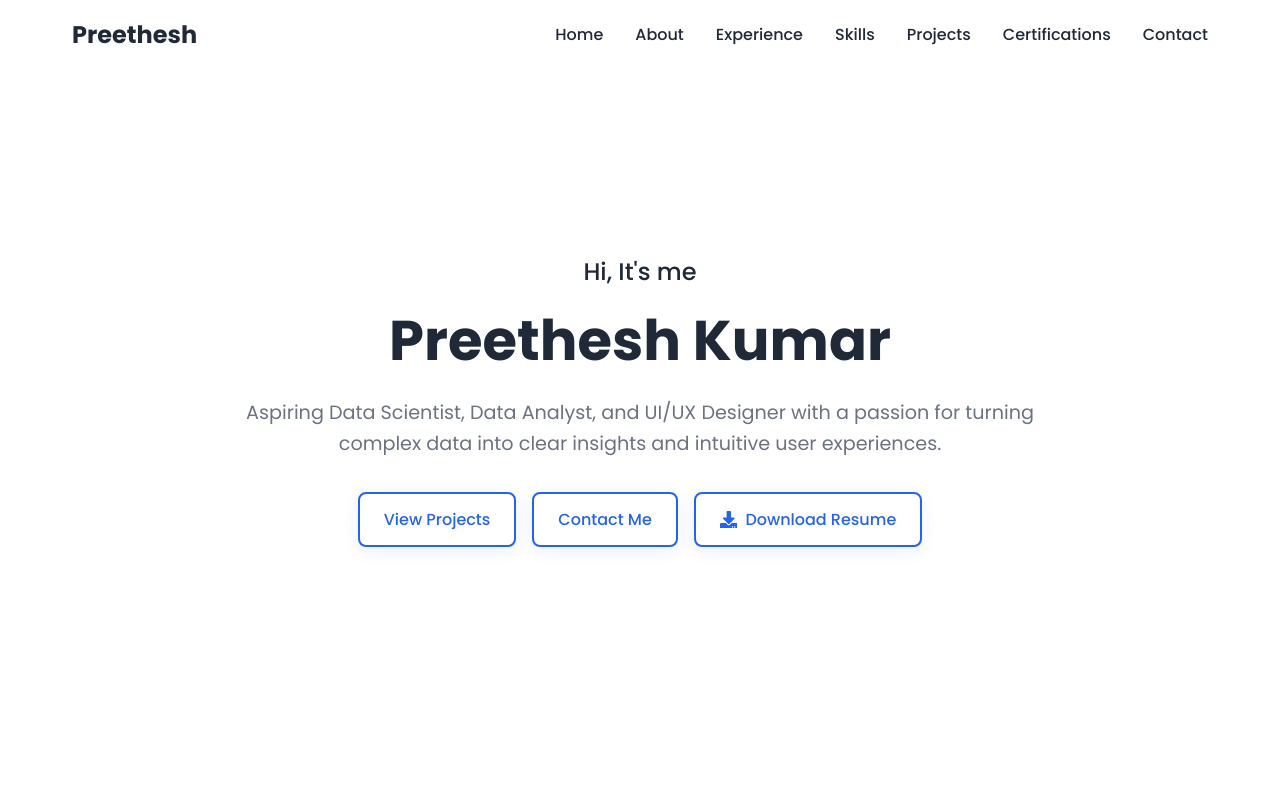
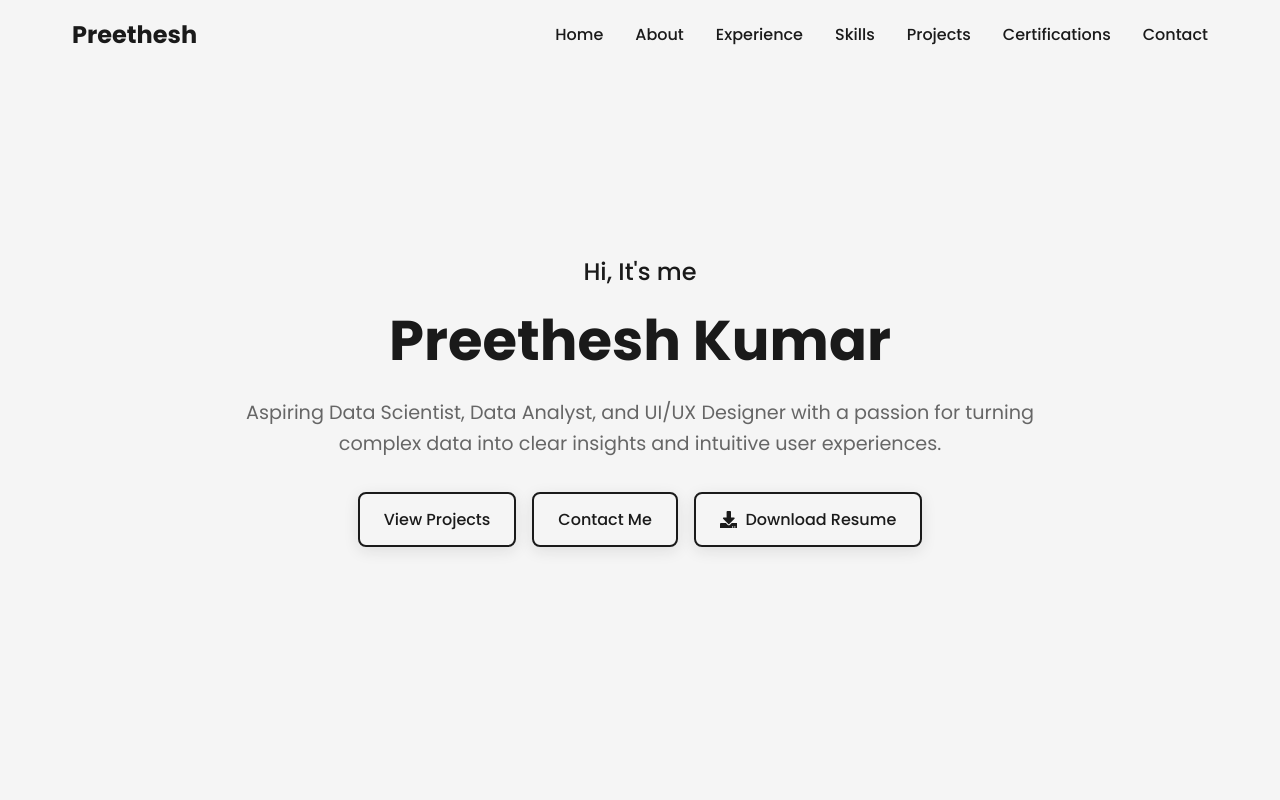
Before and after one commit to Preethesh29/Preethesh_kumar_PF, a React (Vite) app: page / in a window 1280 px wide. Shown: the top 800 px of the page. Built offline with nearby package versions, Linux system fonts and the light colour scheme.

Commit message:
updated colors

```diff
--- a/src/App.css
+++ b/src/App.css
@@ -1,10 +1,10 @@
 :root {
-  --primary-color: #2563eb;
-  --secondary-color: #1e40af;
-  --text-color: #1f2937;
-  --light-text: #6b7280;
-  --background: #ffffff;
-  --section-bg: #f3f4f6;
+  --primary-color: #1a1a1a;    /* Deep black */
+  --secondary-color: #333333;  /* Dark gray */
+  --text-color: #1a1a1a;       /* Deep black */
+  --light-text: #666666;       /* Medium gray */
+  --background: #f5f5f5;       /* Light gray background */
+  --section-bg: #e5e5e5;       /* Slightly darker gray for sections */
 
 }
 
--- a/src/components/Hero.jsx
+++ b/src/components/Hero.jsx
@@ -84,29 +84,29 @@ const HeroButton = styled(motion.a)`
   justify-content: center;
 
   &.primary {
-    background: #2563eb;
+    background: var(--primary-color);
     color: white;
     border: none;
-    box-shadow: 0 4px 15px rgba(37, 99, 235, 0.2);
+    box-shadow: 0 4px 15px rgba(26, 26, 26, 0.2);
 
     &:hover {
-      background: #1d4ed8;
+      background: var(--secondary-color);
       transform: translateY(-2px);
-      box-shadow: 0 6px 20px rgba(37, 99, 235, 0.3);
+      box-shadow: 0 6px 20px rgba(26, 26, 26, 0.3);
     }
   }
 
   &.secondary {
     background: transparent;
-    border: 2px solid #2563eb;
-    color: #2563eb;
-    box-shadow: 0 4px 15px rgba(37, 99, 235, 0.1);
+    border: 2px solid var(--primary-color);
+    color: var(--primary-color);
+    box-shadow: 0 4px 15px rgba(26, 26, 26, 0.1);
 
     &:hover {
-      background: #2563eb;
+      background: var(--primary-color);
       color: white;
       transform: translateY(-2px);
-      box-shadow: 0 6px 20px rgba(37, 99, 235, 0.2);
+      box-shadow: 0 6px 20px rgba(26, 26, 26, 0.2);
     }
   }
 
--- a/src/components/Projects.jsx
+++ b/src/components/Projects.jsx
@@ -120,29 +120,29 @@ const ProjectButton = styled(motion.a)`
   justify-content: center;
 
   &.primary {
-    background: #2563eb;
+    background: var(--primary-color);
     color: white;
     border: none;
-    box-shadow: 0 4px 15px rgba(37, 99, 235, 0.2);
+    box-shadow: 0 4px 15px rgba(26, 26, 26, 0.2);
 
     &:hover {
-      background: #1d4ed8;
+      background: var(--secondary-color);
       transform: translateY(-2px);
-      box-shadow: 0 6px 20px rgba(37, 99, 235, 0.3);
+      box-shadow: 0 6px 20px rgba(26, 26, 26, 0.3);
     }
   }
 
   &.secondary {
     background: transparent;
-    border: 2px solid #2563eb;
-    color: #2563eb;
-    box-shadow: 0 4px 15px rgba(37, 99, 235, 0.1);
+    border: 2px solid var(--primary-color);
+    color: var(--primary-color);
+    box-shadow: 0 4px 15px rgba(26, 26, 26, 0.1);
 
     &:hover {
-      background: #2563eb;
+      background: var(--primary-color);
       color: white;
       transform: translateY(-2px);
-      box-shadow: 0 6px 20px rgba(37, 99, 235, 0.2);
+      box-shadow: 0 6px 20px rgba(26, 26, 26, 0.2);
     }
   }
 
--- a/src/components/ScrollToTop.jsx
+++ b/src/components/ScrollToTop.jsx
@@ -6,7 +6,7 @@ const ScrollButton = styled(motion.button)`
   position: fixed;
   bottom: 2rem;
   right: 2rem;
-  background: #2563eb;
+  background: var(--primary-color);
   color: white;
   width: 48px;
   height: 48px;
@@ -16,13 +16,13 @@ const ScrollButton = styled(motion.button)`
   display: flex;
   align-items: center;
   justify-content: center;
-  box-shadow: 0 4px 15px rgba(37, 99, 235, 0.2);
+  box-shadow: 0 4px 15px rgba(26, 26, 26, 0.2);
   z-index: 1000;
 
   &:hover {
-    background: #1d4ed8;
+    background: var(--secondary-color);
     transform: translateY(-2px);
-    box-shadow: 0 6px 20px rgba(37, 99, 235, 0.3);
+    box-shadow: 0 6px 20px rgba(26, 26, 26, 0.3);
   }
 
   svg {
--- a/src/index.css
+++ b/src/index.css
@@ -6,18 +6,19 @@
 }
 
 :root {
-  --primary-color: #2563eb;
-  --secondary-color: #4f46e5;
-  --accent-color: #f59e0b;
-  --background-light: #ffffff;
-  --background-dark: #1a1a1a;
-  --text-light: #f3f4f6;
-  --text-dark: #1f2937;
+  --primary-color: #1a1a1a;    /* Deep black */
+  --secondary-color: #333333;  /* Dark gray */
+  --accent-color: #666666;     /* Medium gray */
+  --background-light: #f5f5f5; /* Light gray background */
+  --background-dark: #121212;  /* Near black */
+  --text-light: #ffffff;       /* White text */
+  --text-dark: #1a1a1a;        /* Dark text */
   --transition: all 0.3s ease;
 }
 
 html {
   scroll-behavior: smooth;
+  background-color: var(--background-light);
 }
 
 body {
@@ -29,13 +30,15 @@ body {
 
 a {
   text-decoration: none;
-  color: inherit;
+  color: var(--primary-color);
 }
 
 button {
   cursor: pointer;
   border: none;
   outline: none;
+  background-color: var(--primary-color);
+  color: var(--text-light);
 }
 
 img {
@@ -45,6 +48,7 @@ img {
 
 section {
   padding: 5rem 2rem;
+  background-color: var(--background-light);
 }
 
 .container {
@@ -58,12 +62,40 @@ section {
   padding: 0.8rem 1.5rem;
   border-radius: 0.5rem;
   background: var(--primary-color);
-  color: white;
+  color: var(--text-light);
   text-decoration: none;
-  transition: all 0.3s ease;
+  transition: var(--transition);
 }
 
 .btn:hover {
   background: var(--secondary-color);
   transform: translateY(-2px);
 }
+
+/* Additional styles for better color consistency */
+h1, h2, h3, h4, h5, h6 {
+  color: var(--primary-color);
+}
+
+p {
+  color: var(--text-dark);
+}
+
+/* Card styles */
+.card {
+  background-color: var(--background-light);
+  border: 1px solid var(--accent-color);
+}
+
+/* Navigation styles */
+nav {
+  background-color: var(--background-light);
+}
+
+nav a {
+  color: var(--primary-color);
+}
+
+nav a:hover {
+  color: var(--secondary-color);
+}
```
